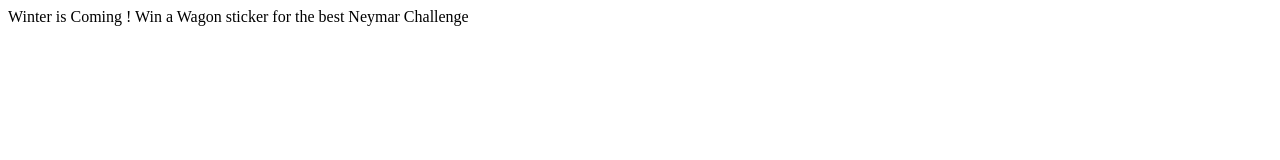
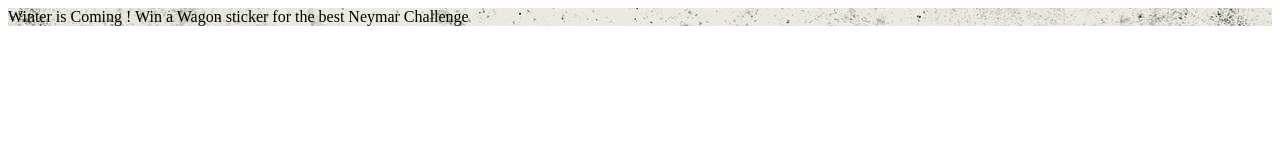
Before and after one commit to tboussar/github-flow, a plain HTML site: page index.html in a window 1280 px wide. Drawn offline with Linux system fonts and the light colour scheme.

Commit message:
Add background image

```diff
--- a/index.html
+++ b/index.html
@@ -1,4 +1,10 @@
 <!doctype html>
+
+<style type="text/css">
+.bgimg {
+    background-image: url('./images/WinterIsComing.jpg');
+}
+</style>
 
 <html>
     <head>
@@ -10,12 +16,12 @@
         </title>
 
     <head>
-
     <body>
+<div class="bgimg">
 
     Winter is Coming !
     Win a Wagon sticker for the best Neymar Challenge
-
+       </div>
     </body>
 
 </html>
```
Also changed, not shown: images/WinterIsComing.jpg (added).
